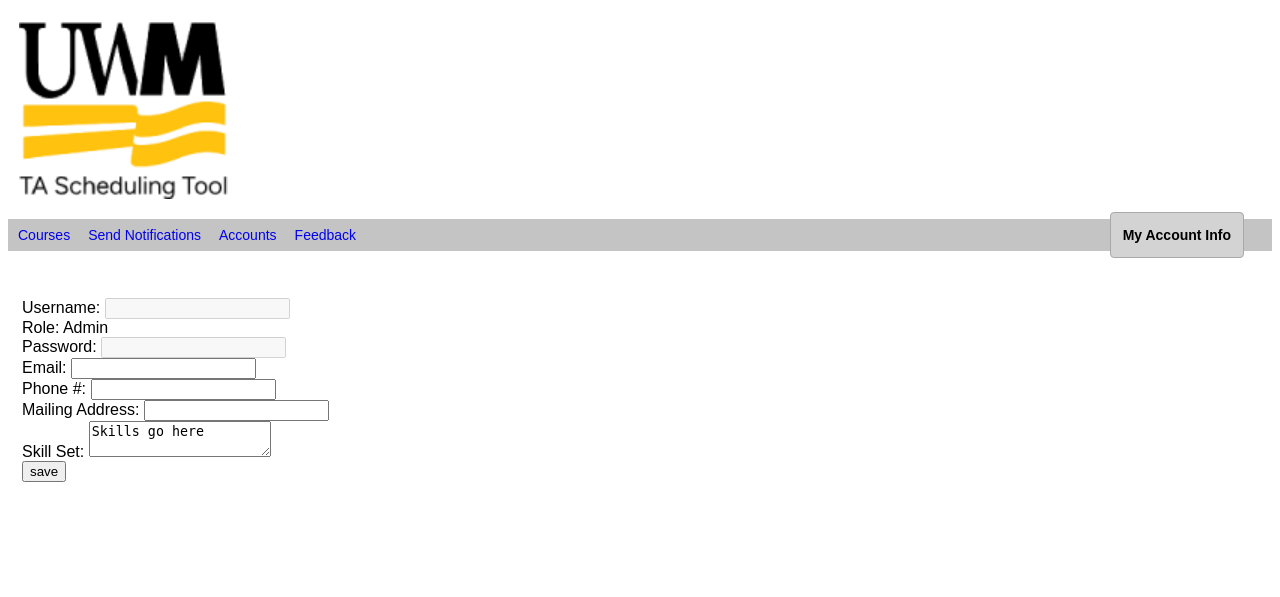
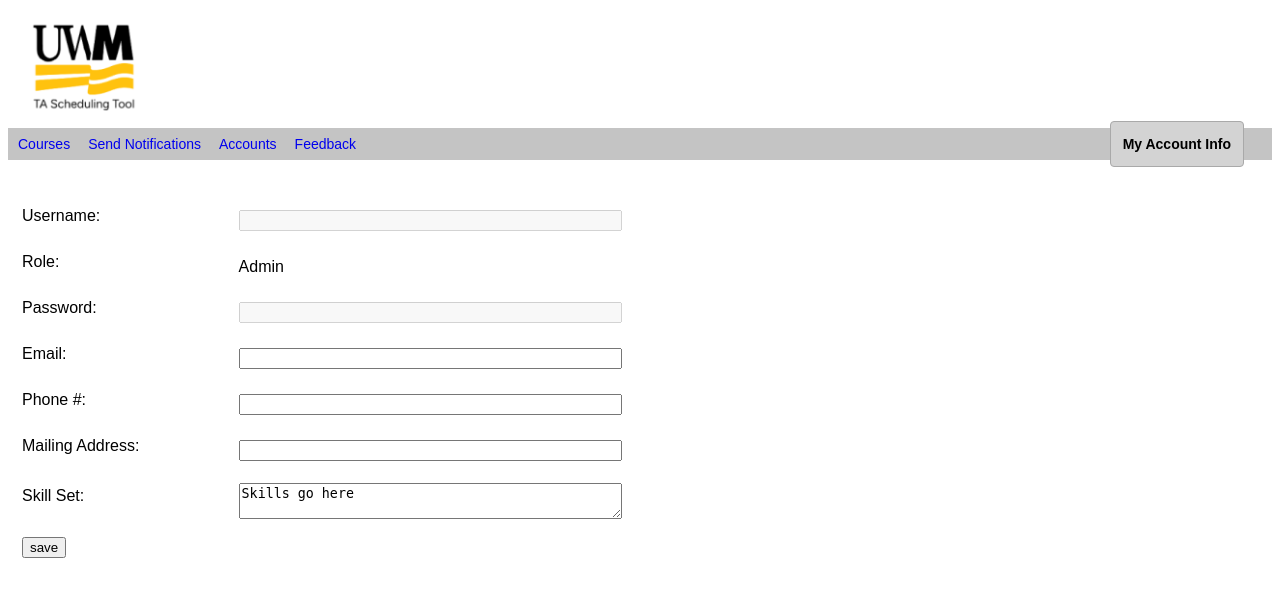
Before and after one commit to eJamison4/Lab2Group2_Project, a Django app: page /my_acc_info/ in a window 1280 px wide. Shown: the top 597 px of the page. Run offline with Django 5.2, Linux system fonts and the light colour scheme; parts of the project's set-up code (start-up, migrations or seed data) failed here and were passed over.

Commit message:
MyAccInfo ready for PR

```diff
--- a/Lab2Group2_Project/urls.py
+++ b/Lab2Group2_Project/urls.py
@@ -31,5 +31,5 @@ urlpatterns = [
     ),
     path('my_acc_info/', MyAccount.as_view(), name='my_acc_info'),
     path('feedback/', Feedback.as_view(), name='feedback'),
-    path('my_acc_info/', SendNotifs.as_view(), name='send_notifs'),
+    path('send_notifs/', SendNotifs.as_view(), name='send_notifs'),
 ]
--- a/TA_Scheduler_App/views.py
+++ b/TA_Scheduler_App/views.py
@@ -19,7 +19,7 @@ from TA_Scheduler_App.skills_features import SkillsFeatures
 class Login(View):
     def get(self, request):
         if request.user.is_authenticated:
-            return redirect("dashboard")
+            return redirect("my_acc_info")
         return render(request, "login.html", {})
 
     def post(self, request):
@@ -312,20 +312,33 @@ class MyAccount(View):
         return render(request, "my_acc_info.html", context={"u": acc_info, "is_admin": is_admin})
 
     def post(self, request):
-        pass
-
+        mod_keys = {
+            "firstName": "first_name", "lastName": "last_name",
+            "username": "username", "password":"password",
+            "userEmail": "user_email", "phoneNumber": "phone_number",
+            "homeAddress": "home_address"
+        }  # keys are the model variable names, vals are the corresponding arg names for `edit_account()`
+        user_acc = request.user
+        for var, arg_name in mod_keys.items():
+            form_return = request.POST.get(var)
+            if form_return != getattr(User.objects.get(pk=user_acc.pk), var):
+                if var == "phoneNumber":
+                    AccountFeatures.edit_account(user_acc.pk, phone_number=form_return)
+                else:
+                    exec(f'AccountFeatures.edit_account({user_acc.pk}, {arg_name}="{form_return}")')
+        return redirect("my_acc_info")
 
 class Feedback(View):
     def get(self, request):
-        pass
+        return render(request, "feedback.html", context={})
 
     def post(self, request):
-        pass
+        return redirect("feedback")
 
 
 class SendNotifs(View):
     def get(self, request):
-        pass
+        return render(request, "send_notifs.html", context={})
 
     def post(self, request):
-        pass
+        return redirect("send_notifs")
--- a/templates/my_acc_info.html
+++ b/templates/my_acc_info.html
@@ -6,21 +6,38 @@
     <title>My Account Info; UWM TA Scheduling Tool</title>
     <link rel="stylesheet" href="{% static 'stylesheets/common_style.css' %}">
     <style>
-
+        .info-container {
+            max-width: 600px;
+            display: grid;
+            grid-template: "label .u_info";
+            justify-content: space-between;
+        }
+        .u_info {
+            grid-column: 2 / span 3;
+            align-self: center;
+        }
+        label {
+            margin-bottom: 10px;
+            align-self: center;
+            grid-column: 1;
+        }
     </style>
     <script>
         function edit_name() {
             {% if is_admin %}
-            document.getElementById("name").innerHTML = "" +
-                "<input type='text' name='firstname' value='{{ u.firstName }}' placeholder='{{ u.firstName }}'/>" +
-                "<input type='text' name='lastname' value='{{ u.lastName }}' placeholder='{{ u.lastName }}'/>";
+            document.getElementById("name").innerHTML = "<h3>" +
+                "<input type='text' name='firstName' value='{{ u.firstName }}' placeholder='{{ u.firstName }}'/>" +
+                "<input type='text' name='lastName' value='{{ u.lastName }}' placeholder='{{ u.lastName }}'/>" +
+                "</h3>";
             {% endif %}
         }
         document.getElementById("nameClick").addEventListener('click', edit_name);
     </script>
 </head>
 <body>
-    <img alt="UWM TA Scheduler Tool Logo" src="{% static 'images/UWM_TA_sched_logo.png' %}" />
+    <header>
+        <img src="{% static 'images/UWM_TA_sched_logo.png' %}" alt="UWM Logo">
+    </header>
     <nav>
         <a href="{% url 'courses' %}">Courses</a>
         <a href="{% url 'send_notifs' %}">Send Notifications</a>
@@ -32,31 +49,31 @@
     <main>
         <form method="post" action="{% url 'my_acc_info' %}">
             {% csrf_token %}
-            <div>
                 <div id="name">
-                    <input type="hidden" name="firstname" value="{{ u.firstName }}"/>
-                    <input type="hidden" name="lastname" value="{{ u.lastName }}"/>
+                    <input type="hidden" name="firstName" value="{{ u.firstName }}"/>
+                    <input type="hidden" name="lastName" value="{{ u.lastName }}"/>
                     <h3 id="nameClick" onclick="edit_name()">{{ u.firstName }} {{ u.lastName }}</h3>
                 </div><br/>
+            <div class="info-container">
                 <label for="username">Username:</label>
-                <input type="text" id="username" name="username" value="{{ u.username }}"
+                <input class="u_info" type="text" id="username" name="username" value="{{ u.username }}"
                        {% if not is_admin %}disabled{% endif %}
                 /><br/>
-                <label>Role:
-                {% if u.accountType == 0 %}TA{% elif u.accountType == 1 %}Instructor{% else %}Admin{% endif %}
-                </label><br/>
+                <label>Role:</label>
+                <div class="u_info">{% if u.accountType == 0 %}TA{% elif u.accountType == 1 %}Instructor{% else %}Admin{% endif %}</div>
+                <br/>
                 <label for="password">Password:</label>
-                <input type="password" id="password" name="password" value="{{ u.password }}"
+                <input class="u_info" type="password" id="password" name="password" value="{{ u.password }}"
                        {% if not is_admin %}disabled{% endif %}
                 /><br/>
                 <label for="email">Email:</label>
-                <input type="email" name="userEmail" id="email" value="{{ u.userEmail }}"/><br/>
+                <input class="u_info" type="email" name="userEmail" id="email" value="{{ u.userEmail }}"/><br/>
                 <label for="phone">Phone #:</label>
-                <input type="text" name="phoneNumber" id="phone" value="{{ u.phoneNumber }}"><br/>
+                <input class="u_info" type="text" name="phoneNumber" id="phone" value="{{ u.phoneNumber }}"><br/>
                 <label for="address">Mailing Address:</label>
-                <input type="text" name="homeAddress" id="address" value="{{ u.homeAddress }}"><br/>
+                <input class="u_info" type="text" name="homeAddress" id="address" value="{{ u.homeAddress }}"><br/>
                 <label for="skills">Skill Set:</label>
-                <textarea id="skills">Skills go here</textarea><br/>
+                <textarea class="u_info" id="skills">Skills go here</textarea><br/>
             </div>
             <button>save</button>
         </form>
```
Also changed, not shown: TA_Scheduler_App/migrations/0002_alter_user_options_alter_user_managers_and_more.py (added).
